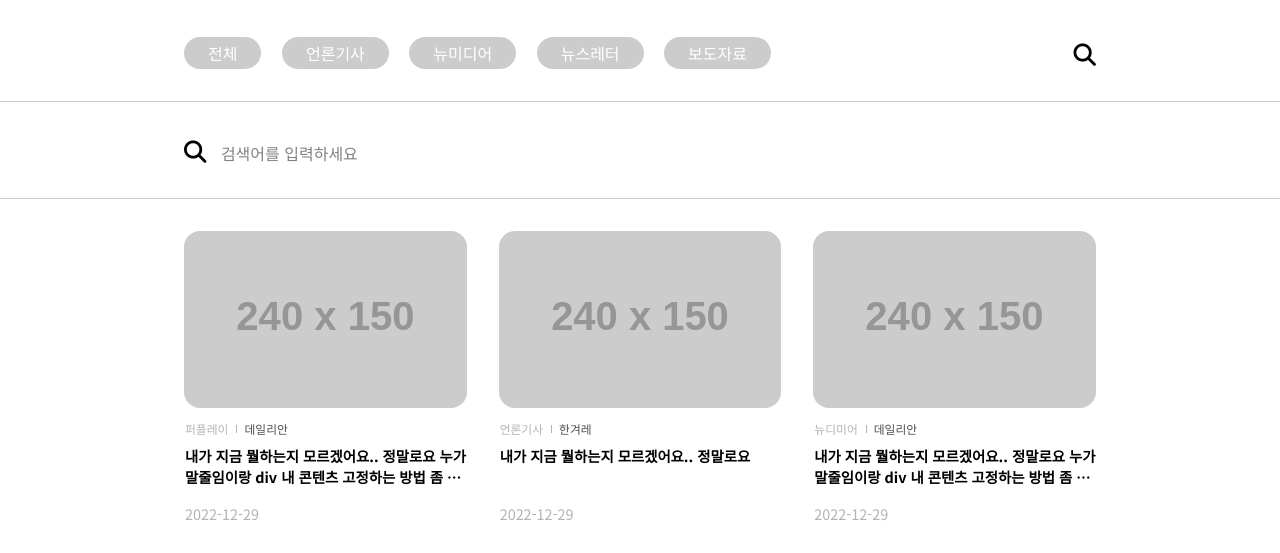
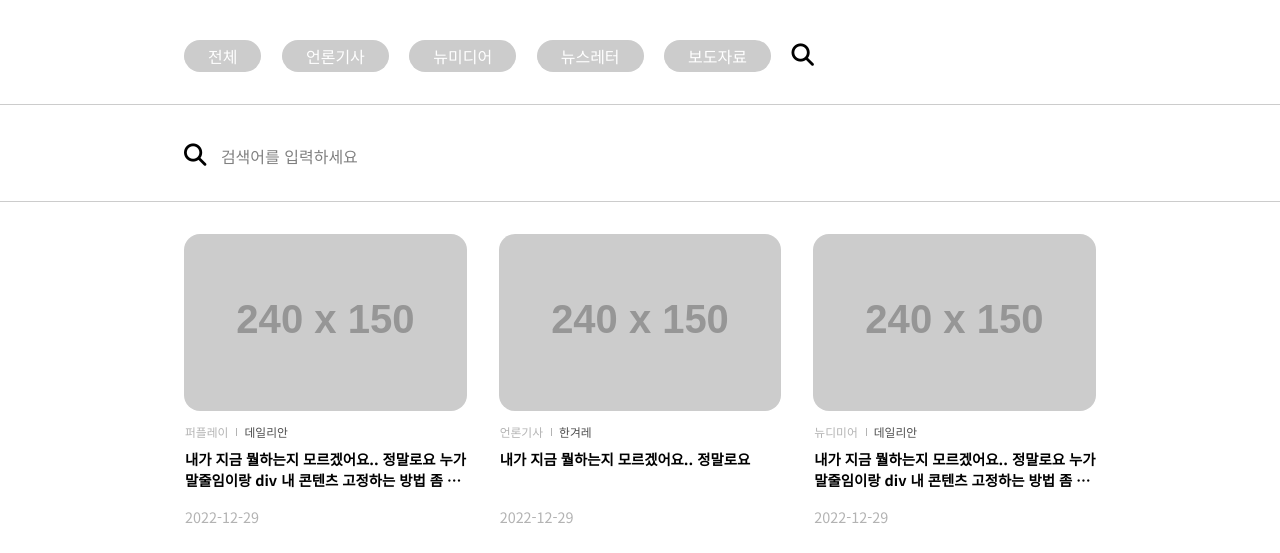
Before and after one commit to flyjbk/jbk, a plain HTML site: page docs/newsroom.html in a window 1280 px wide. Shown: the part 195-748 px from the top of the page. Drawn offline with Linux system fonts and the light colour scheme; placeholder pictures from the web are drawn by us.

Commit message:
0328 2차 업데이트

```diff
--- /dev/null
+++ b/assets/scss/components/newsroom/_newsroom_category_n_search_area.scss
@@ -0,0 +1,43 @@
+.newsroom-category-n-search-area {
+  display: flex;
+  justify-content: space-between;
+  align-items: center;
+  margin-top: 2.5rem;
+  padding-bottom: 2rem;
+  width: 100%;
+  font-size: $fontSizes-body2;
+  color: $color-gray5;
+
+  .newsroom-category-inner-container {
+    margin: 0 auto;
+    padding: 0 1.5rem;
+    width: $sizes-maxContent;
+
+    overflow: auto;
+    white-space: nowrap;
+
+    &::-webkit-scrollbar{
+      display: none;
+    }
+
+    .newsroom-category {
+      display: inline-block;
+      margin-right: 1rem;
+      padding: 4px 1.5rem;
+      border-radius: 50px;
+      background-color: $color-gray1;
+      color: white;
+      text-align: center;
+      height: 2rem;
+    }
+
+    .newsroom-category:hover {
+      font-weight: 800;
+      background-color: black;
+    }
+
+    // .newsroom-search-icon {
+    //   paddni
+    // }
+  }
+}
--- a/assets/scss/styles.scss
+++ b/assets/scss/styles.scss
@@ -16,7 +16,7 @@
 @import "../scss/components/service/service_platform_area";
 @import "../scss/components/service/service_contents_n_events_area";
 
-@import "../scss/components/newsroom/newsroom_info_area";
+@import "../scss/components/newsroom/newsroom_category_n_search_area";
 @import "../scss/components/newsroom/newsroom_search_area";
 @import "../scss/components/newsroom/newsroom_article_area";
 
--- a/docs/newsroom.html
+++ b/docs/newsroom.html
@@ -66,20 +66,20 @@
     <!-- 콘텐츠 영역 -->
     <div class="container newsroom">
         <!-- 뉴스룸상단영역-->
-        <div class="newsroom-info-area">
+        <div class="newsroom-title-area">
             <h1 class="area-title">퍼플레이만의 방</h1>
-            <div class="newsroom-category-n-search">
-                <div class="newsroom-category-wrapper">
-                    <a href="#" class="newsroom-category">전체</a>
-                    <a href="#" class="newsroom-category">언론기사</a>
-                    <a href="#" class="newsroom-category">뉴미디어</a>
-                    <a href="#" class="newsroom-category">뉴스레터</a>
-                    <a href="#" class="newsroom-category">보도자료</a>
-                </div>
+        </div>
+        <div class="newsroom-category-n-search-area wide">
+            <nav class="newsroom-category-inner-container">
+                <a href="#" class="newsroom-category">전체</a>
+                <a href="#" class="newsroom-category">언론기사</a>
+                <a href="#" class="newsroom-category">뉴미디어</a>
+                <a href="#" class="newsroom-category">뉴스레터</a>
+                <a href="#" class="newsroom-category">보도자료</a>
                 <button class="newsroom-search-icon">
                     <i class="fa-solid fa-magnifying-glass"></i>
                 </button>
-            </div>
+            </nav>
         </div>
         <!-- //뉴스룸상단영역-->
 
```
Also changed, not shown: assets/css/styles.css.
